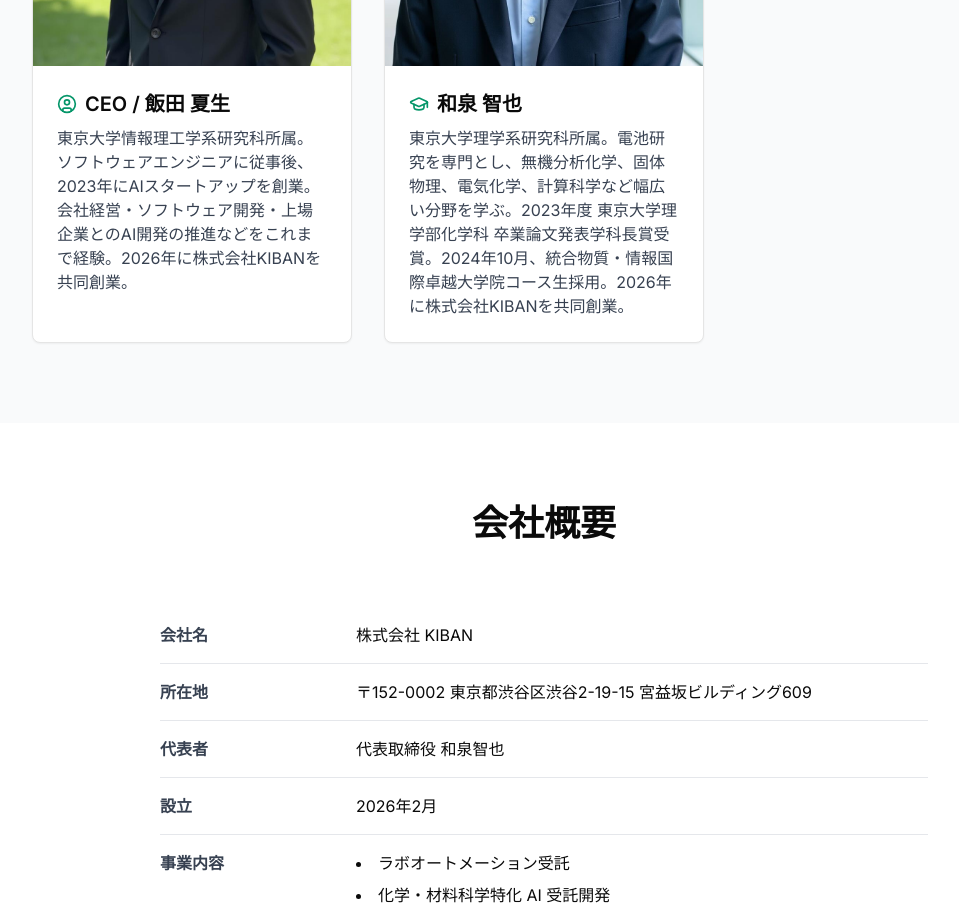
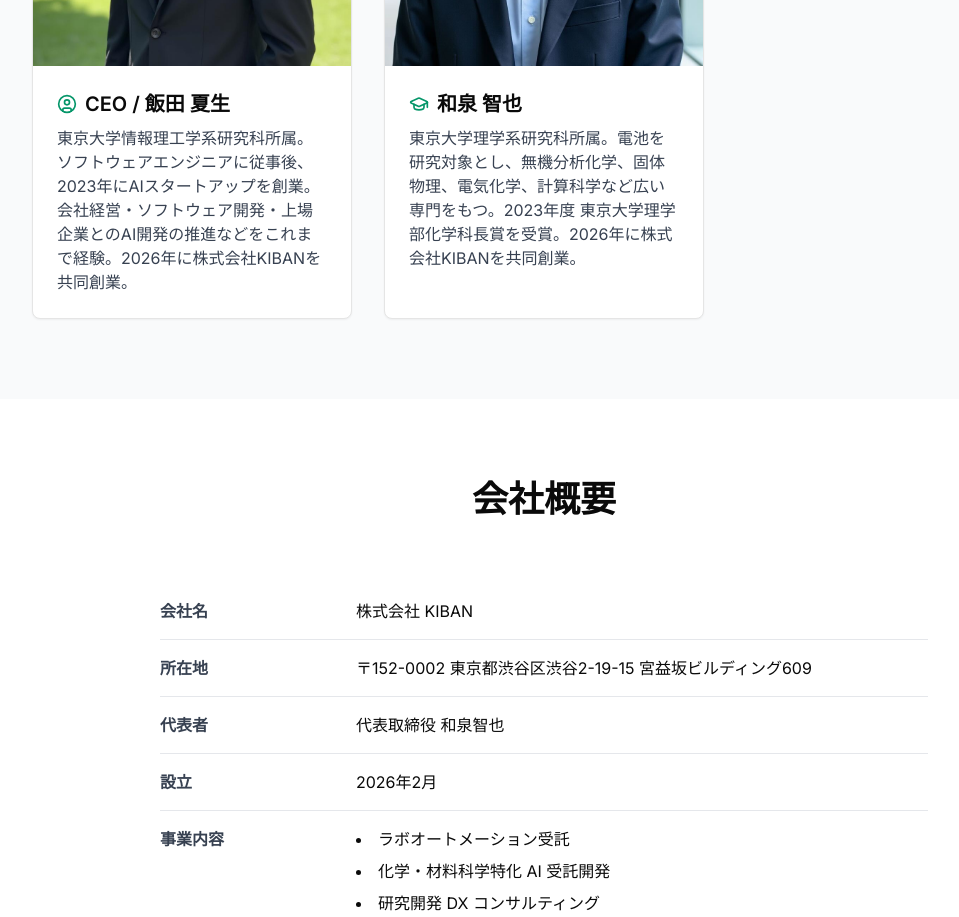
Before and after one commit to Tomoya-Izumi/v0-homepage, a Next.js app: page / in a window 1280 px wide. Shown: the part 5480-6397 px from the top of the page, without its empty margins (96-1055 px from the left). Built offline with nearby package versions, Linux system fonts and the light colour scheme.

Commit message:
fix: shorten 和泉智也's introduction text for better fit
Update shortened intro for 和泉智也 to fit within bounds.

```diff
--- a/components/team.tsx
+++ b/components/team.tsx
@@ -11,7 +11,7 @@ const teamMembers = [
   {
     image: "/izumi.jpg?height=300&width=300",
     name: "和泉 智也",
-    description: "東京大学理学系研究科所属。電池研究を専門とし、無機分析化学、固体物理、電気化学、計算科学など幅広い分野を学ぶ。2023年度 東京大学理学部化学科 卒業論文発表学科長賞受賞。2024年10月、統合物質・情報国際卓越大学院コース生採用。2026年に株式会社KIBANを共同創業。",
+    description: "東京大学理学系研究科所属。電池を研究対象とし、無機分析化学、固体物理、電気化学、計算科学など広い専門をもつ。2023年度 東京大学理学部化学科長賞を受賞。2026年に株式会社KIBANを共同創業。",
     icon: <GraduationCap className="h-5 w-5 text-emerald-600" />,
   },
   // {
```
